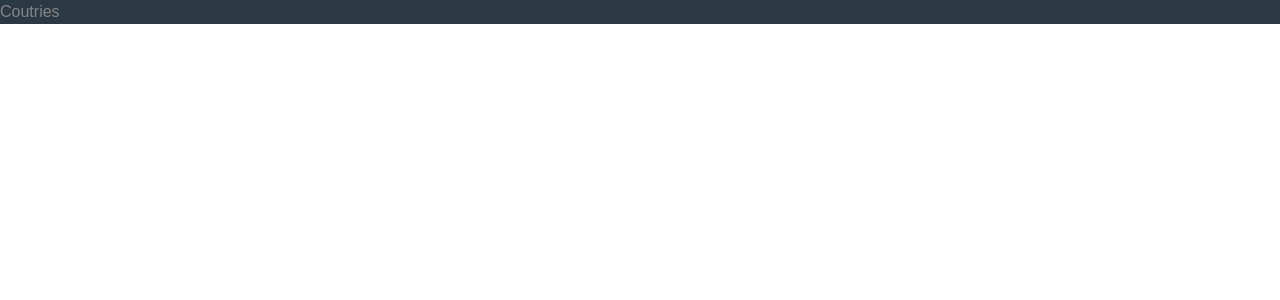
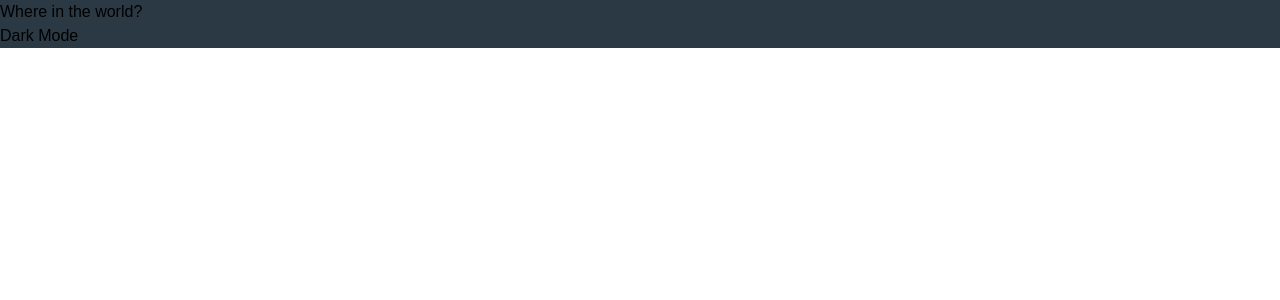
Before and after one commit to DekiDejan/REST-Countries-API-with-color-theme-switcher---FrontEndMentor-Challenge, a React app: page / in a window 1280 px wide. Shown: the top 300 px of the page. Built offline with nearby package versions, Linux system fonts and the light colour scheme; the HTML template or start-up script is replaced by a standard one.

Commit message:
add header

```diff
--- a/src/App.tsx
+++ b/src/App.tsx
@@ -1,9 +1,9 @@
+import Header from "./components/Header";
+
 function App() {
   return (
     <>
-      <div className="bg-dark-blue">
-        <p className="text-dark-gray">Coutries</p>
-      </div>
+      <Header />
     </>
   );
 }
--- /dev/null
+++ b/src/components/Header.tsx
@@ -0,0 +1,14 @@
+const Header = () => {
+  return (
+    <header className="bg-dark-blue">
+      <div>
+        <span>Where in the world?</span>
+      </div>
+      <div>
+        <span>Dark Mode</span>
+      </div>
+    </header>
+  );
+};
+
+export default Header;
```
